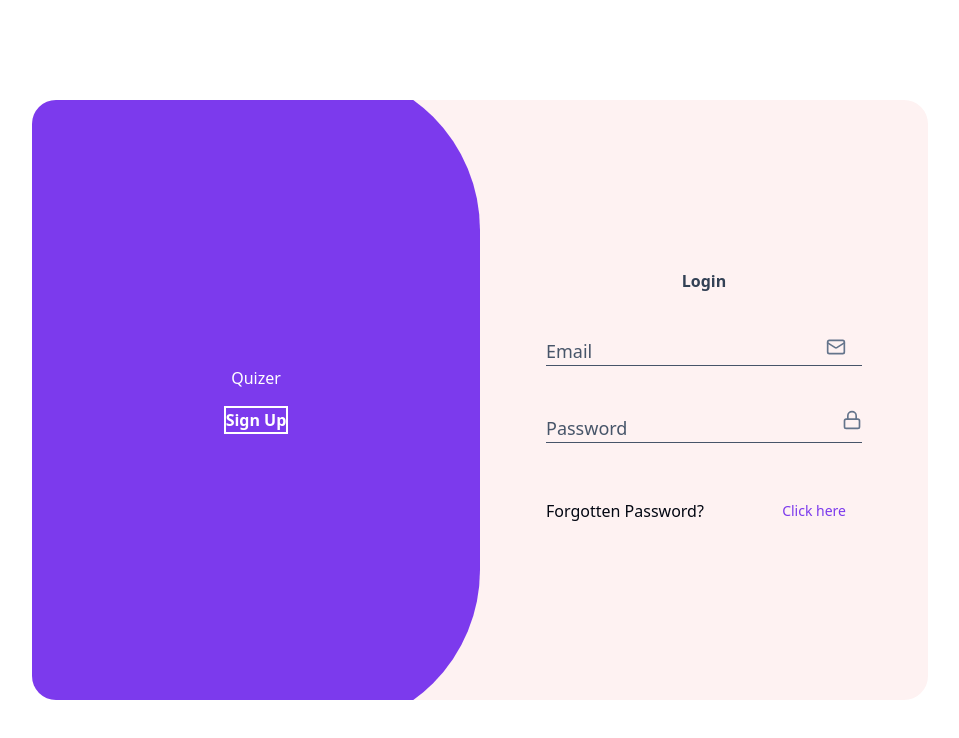
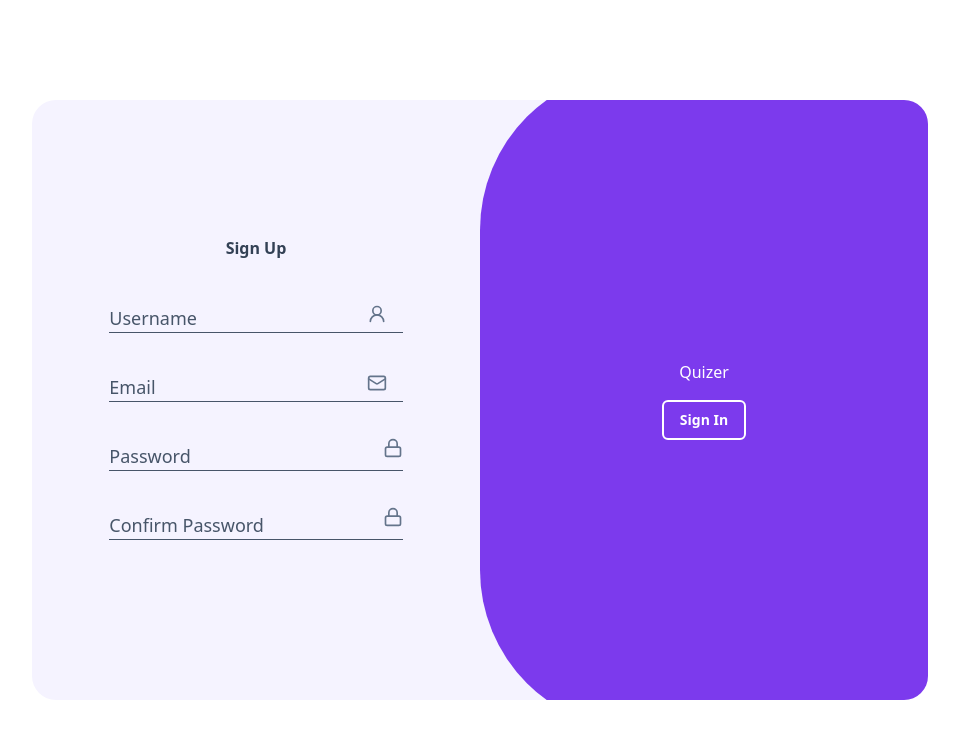
Before and after one commit to BashBuilder/quizer-cbt, a Next.js app: page /auth in a window 1280 px wide. Shown: the top 738 px of the page, without its empty margins (160-1119 px from the left). Built offline with nearby package versions, Linux system fonts and the light colour scheme.

Commit message:
Refactor authentication component to use state for login/signup toggle and update styling with Tailwind CSS

```diff
--- a/src/app/(auth)/auth/auth.tsx
+++ b/src/app/(auth)/auth/auth.tsx
@@ -1,38 +1,49 @@
+"use client";
+
+import { useState } from "react";
 import LoginUser from "./login";
 import SignupUser from "./signup";
+import { Button } from "@/components/ui/button";
+import { cn } from "@/lib/utils";
 
 export default function Auth() {
-  const isLogin = true;
-  // const { isLogin, changeLoginState } = useAuthContext();
+  const [isLogin, setIsLogin] = useState(false);
 
-  // const [isLogin, setIsLogin] = useState(true);
   return (
     <section className="h-screen items-center justify-center p-0 md:flex ">
-      <div className=" relative h-screen min-h-[600px] w-full overflow-hidden md:h-[500px] md:w-11/12 md:max-w-4xl md:rounded-3xl md:bg-red-50">
+      <div className=" relative h-screen min-h-[600px] w-full overflow-hidden md:h-[500px] md:w-11/12 md:max-w-4xl md:rounded-3xl md:bg-violet-50">
         <div
-          className={`absolute h-[110%] w-[150%] rounded-full bg-primary transition-all duration-1000  ease-in-out md:top-1/2 md:w-full md:-translate-y-1/2 md:rounded-[10rem] ${
-            isLogin ? "bottom-[60%] md:-left-1/2 " : "-bottom-[70%] md:left-1/2"
-          } `}
+          className={cn(
+            "absolute h-[110%] w-[150%] rounded-full bg-primary transition-all duration-1000  ease-in-out md:top-1/2 md:w-full md:-translate-y-1/2 md:rounded-[10rem]",
+            {
+              "bottom-[60%] md:-left-1/2 ": isLogin,
+              "-bottom-[70%] md:left-1/2": !isLogin,
+            }
+          )}
         />
         <div className="relative h-full">
           {/* Login */}
           <article
-            className={`absolute left-0 grid h-full w-full md:grid-cols-2 ${
-              isLogin ? "z-30" : "z-10"
-            }  `}
+            className={cn("absolute left-0 grid h-full w-full md:grid-cols-2", {
+              "z-30": isLogin,
+              "z-10": !isLogin,
+            })}
           >
             <div
-              className={`flex flex-col items-center justify-center gap-4 delay-500 ${
-                isLogin ? "" : "pointer-events-none opacity-0 "
-              } `}
+              className={cn(
+                "flex flex-col items-center justify-center gap-4 delay-500",
+                {
+                  "pointer-events-none opacity-0": !isLogin,
+                }
+              )}
             >
               <h1 className="text-white">Quizer</h1>
-              <button
-                className="border-2 border-white font-semibold text-white"
-                // onClick={changeLoginState}
+              <Button
+                className="border-2 border-white bg-transparent hover:border-violet-400 transition hover:bg-violet-400 duration-300 font-semibold text-white"
+                onClick={() => setIsLogin(false)}
               >
                 Sign Up
-              </button>
+              </Button>
             </div>
             <LoginUser isLogin={isLogin} />
           </article>
@@ -41,17 +52,20 @@ export default function Auth() {
           <article className="relative z-20 grid h-full md:grid-cols-2 ">
             <SignupUser isLogin={isLogin} />
             <div
-              className={`flex flex-col items-center gap-4 delay-300 md:justify-center ${
-                !isLogin ? "" : "pointer-events-none opacity-0"
-              }`}
+              className={cn(
+                "flex flex-col items-center gap-4 delay-300 md:justify-center",
+                {
+                  "pointer-events-none opacity-0": isLogin,
+                }
+              )}
             >
               <h1 className="text-white">Quizer</h1>
-              <button
-                className="border-2 border-white font-semibold text-white"
-                // onClick={changeLoginState}
+              <Button
+                className="border-2 border-white bg-transparent hover:border-violet-400 transition hover:bg-violet-400 duration-300 font-semibold text-white"
+                onClick={() => setIsLogin(true)}
               >
                 Sign In
-              </button>
+              </Button>
             </div>
           </article>
         </div>
--- a/src/app/layout.tsx
+++ b/src/app/layout.tsx
@@ -2,6 +2,7 @@ import type { Metadata } from "next";
 import { Work_Sans } from "next/font/google";
 import "./globals.css";
 import QueryProvider from "@/Provider/query-provider";
+import { Toaster } from "sonner";
 
 const worksans = Work_Sans({
   variable: "--font-worksans",
@@ -57,6 +58,7 @@ export default function RootLayout({
   return (
     <html lang="en">
       <body className={`${worksans.variable} antialiased`}>
+        <Toaster expand visibleToasts={9} richColors position="top-right" />
         <QueryProvider>{children}</QueryProvider>
       </body>
     </html>
```
